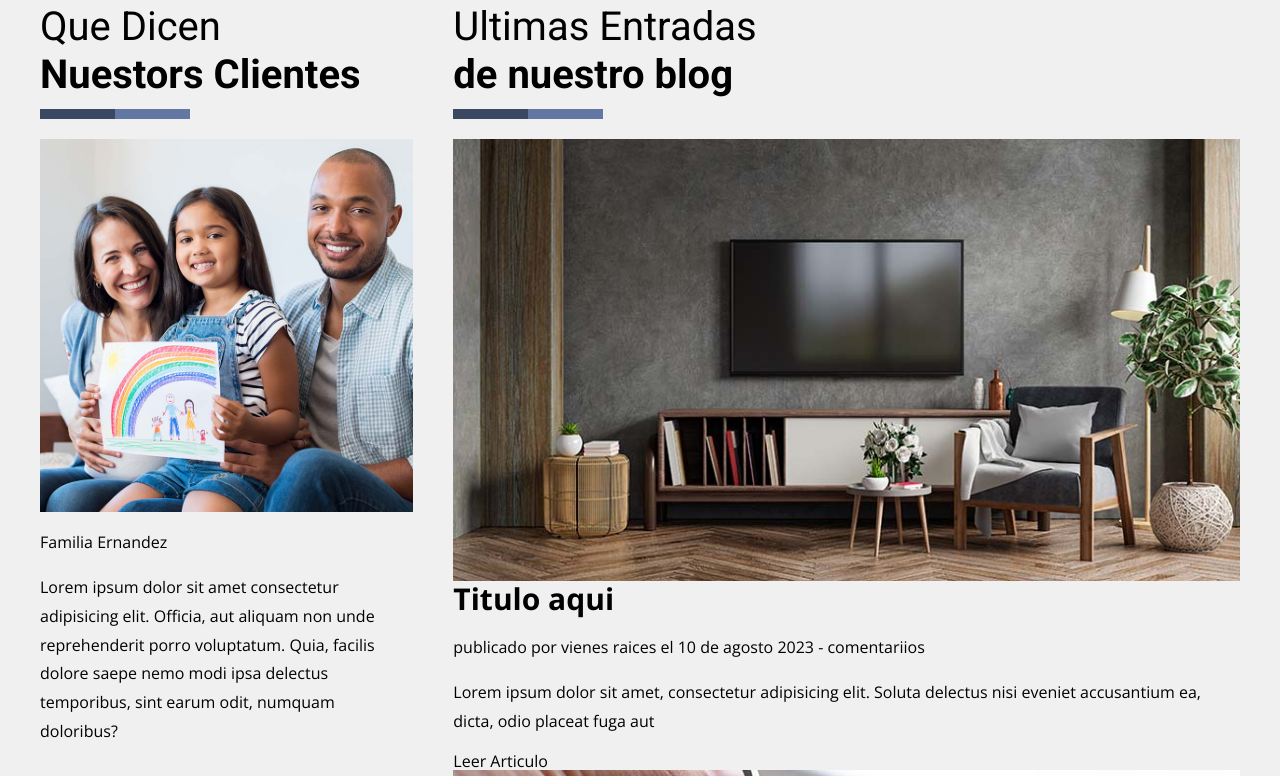
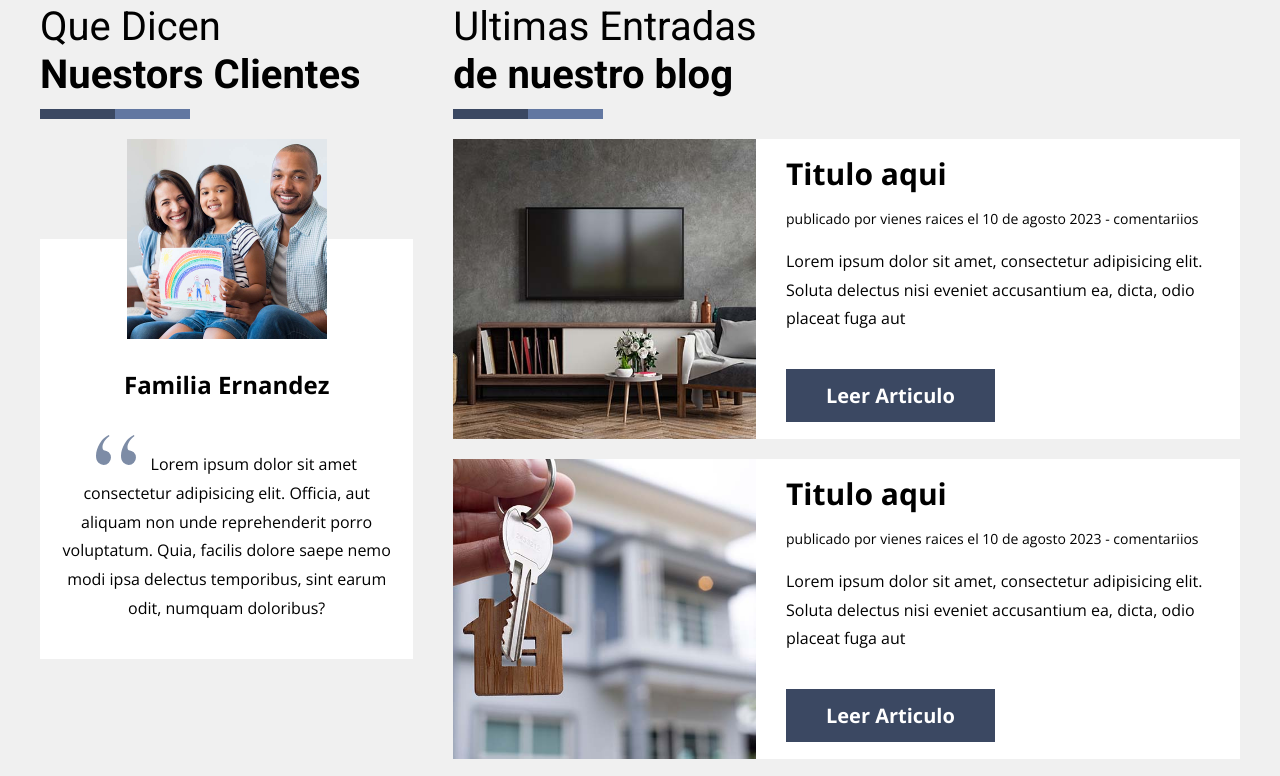
Before and after one commit to GerardoDev25/realState-web-page-bem-and-scss, a website: page index.html in a window 1280 px wide. Shown: the part 2743-3519 px from the top of the page. Drawn offline with nearby package versions, Linux system fonts and the light colour scheme; files that its build step writes are made by us from their sources; files whose address does not match are found by name.

Commit message:
CSS al Blog

```diff
--- a/src/scss/ui/contenido/testimonial-blog.scss
+++ b/src/scss/ui/contenido/testimonial-blog.scss
@@ -15,3 +15,67 @@
     @include m.heading(true);
   }
 }
+.testimonial {
+  text-align: center;
+  &__imagen {
+    width: 20rem;
+    margin: 0 auto;
+  }
+
+  &__contenido {
+    background-color: v.$blanco;
+    margin-top: -10rem;
+    padding: 10rem 2rem 2rem 2rem;
+  }
+  &__nombre {
+    font-size: 2.4rem;
+    font-weight: 700;
+  }
+  &__texto {
+    &::before {
+      content: '';
+      background-image: url(../img/quote.svg);
+      background-repeat: no-repeat;
+      background-position: center;
+      display: inline-block;
+      width: 4rem;
+      height: 4rem;
+      margin-right: 1rem;
+    }
+  }
+}
+
+.entrada {
+  background-color: v.$blanco;
+  margin-bottom: 2rem;
+  @include m.tablet {
+    @include m.grid(5, 2rem);
+    align-items: center;
+  }
+  &__imagen-contenedor {
+    @include m.tablet {
+      grid-column: 1/3;
+    }
+  }
+  &__imagen {
+    height: 30rem;
+    object-fit: cover;
+    width: 100%;
+  }
+  &__contenido {
+    padding: 1rem;
+    @include m.tablet {
+      grid-column: 3/6;
+    }
+  }
+  &__meta {
+    font-size: 1.4rem;
+  }
+  &__enlace {
+    @include m.boton(v.$primario, v.$blanco);
+    display: block;
+    @include m.tablet {
+      display: inline-block;
+    }
+  }
+}
```
